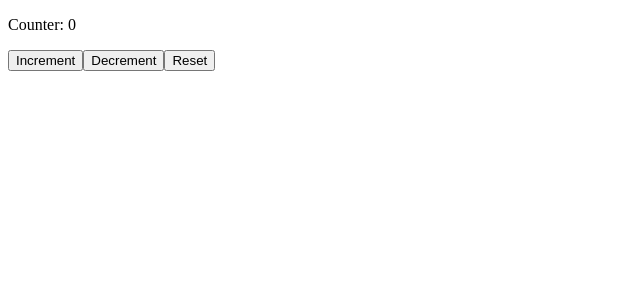
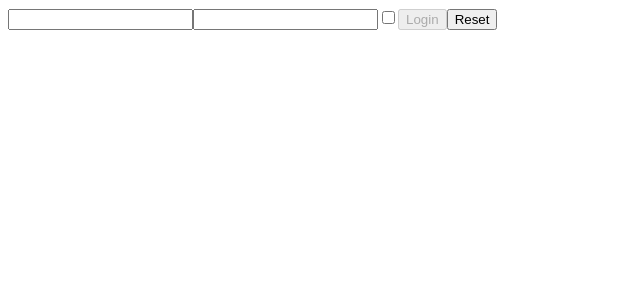
Before and after one commit to RobiChiri/React, a React (Vite) app in the folder vite-project/: page / in a window 1280 px wide. Shown: the top 300 px of the page, without its empty margins (0-640 px from the left). Built offline with nearby package versions, Linux system fonts and the light colour scheme.

Commit message:
esercizio-36

```diff
--- a/vite-project/src/App.jsx
+++ b/vite-project/src/App.jsx
@@ -1,13 +1,13 @@
 // import { Hello } from "./Hello";
 // import { Welcome } from "./Welcome";
 // import { AlertClock } from "./AlertClock";
-import { Counter } from "./Counter";
+// import { Counter } from "./Counter";
 // import { useState } from "react";
 // import { Clock } from "./Clock";
 // import { LanguageContext } from "./LanguageContext";
 // import { MouseClicker } from "./MouseClicker";
 // import { InteractiveWelcome } from "./InteractiveWelcome";
-// import { Login } from "./Login";
+import { Login } from "./Login";
 // import { UncontrolledForm } from "./UncontrolledForm";
 // import { FocusableInput } from "./FocusableInput";
 // import { StrictModeComponent } from "./StrictModeComponent";
@@ -37,7 +37,7 @@ export function App() {
   // }
   return (
     <div>
-      <Counter />
+      {/* <Counter /> */}
       {/* <GithubUsers /> */}
       {/* <GithubUser username="RobiChiri" /> */}
       {/* <select defaultValue="language">
@@ -50,11 +50,11 @@ export function App() {
       {/* <Hello /> */}
       {/* <Welcome name="John" age={17} /> */}
       {/* <AlertClock eventHandler={handleButtonClick} /> */}
-
-      {/* <MouseClicker />
-      <InteractiveWelcome />
-      <Login onLogin={onLogin} />
-      <UncontrolledForm /> */}
+{/*
+      <MouseClicker />
+      <InteractiveWelcome /> */}
+      <Login/>
+      {/* <UncontrolledForm /> */}
       {/* <FocusableInput /> */}
       {/* <StrictMode>
         <StrictModeComponent />
--- a/vite-project/src/Login.jsx
+++ b/vite-project/src/Login.jsx
@@ -1,64 +1,30 @@
-import { useState } from "react";
+import { useForm } from "./useForm";
 
-export function Login(props) {
-  const [data, setData] = useState({
-    username: "",
-    password: "",
-    session: false,
-  });
-
-  function handleChangeInputData(event) {
-    const name = event.target.name;
-    const value = event.target.value;
-    const checked = event.target.checked;
-    const type = event.target.type;
-
-    setData((d) => {
-      return {
-        ...d,
-        [name]: type == "checkbox" ? checked : value,
-      };
-    });
-  }
-
-  function handleLogin(event) {
-    event.preventDefault();
-    // eslint-disable-next-line react/prop-types
-    props.onLogin(data);
-  }
-
-  function handleReset() {
-    setData({
-      username: " ",
-      password: " ",
-    });
-  }
+export function Login() {
+  const { username, password, session, onDataChange, onSubmit, onReset } =
+    useForm();
 
   return (
     <div>
-      <form onSubmit={handleLogin}>
-        <input
-          name="username"
-          value={data.username}
-          onChange={handleChangeInputData}
-        />
+      <form onSubmit={onSubmit}>
+        <input name="username" value={username} onChange={onDataChange} />
         <input
           name="password"
           type="password"
-          value={data.password}
-          onChange={handleChangeInputData}
+          value={password}
+          onChange={onDataChange}
         />
         <input
           name="session"
           type="checkbox"
-          checked={data.session}
-          onChange={handleChangeInputData}
+          checked={session}
+          onChange={onDataChange}
         />
-        <button disabled={!data.username || !data.password} type="submit">
+        <button disabled={!username || !password} type="submit">
           Login
         </button>
 
-        <button onClick={handleReset}>Reset</button>
+        <button onClick={onReset}>Reset</button>
       </form>
     </div>
   );
--- /dev/null
+++ b/vite-project/src/useForm.jsx
@@ -0,0 +1,45 @@
+import { useState } from "react";
+
+export function useForm() {
+  const [data, setData] = useState({
+    username: "",
+    password: "",
+    session: false,
+  });
+
+  function handleChangeInputData(event) {
+    const name = event.target.name;
+    const value = event.target.value;
+    const checked = event.target.checked;
+    const type = event.target.type;
+
+    setData((d) => {
+      return {
+        ...d,
+        [name]: type == "checkbox" ? checked : value,
+      };
+    });
+  }
+
+  function handleLogin(event) {
+    event.preventDefault();
+    // eslint-disable-next-line react/prop-types
+    console.log(data);
+  }
+
+  function handleReset() {
+    setData({
+      username: " ",
+      password: " ",
+    });
+  }
+
+  return {
+    username: data.username,
+    password: data.password,
+    session: data.session,
+    onDataChange: handleChangeInputData,
+    onSubmit: handleLogin,
+    onReset: handleReset,
+  };
+}
```
